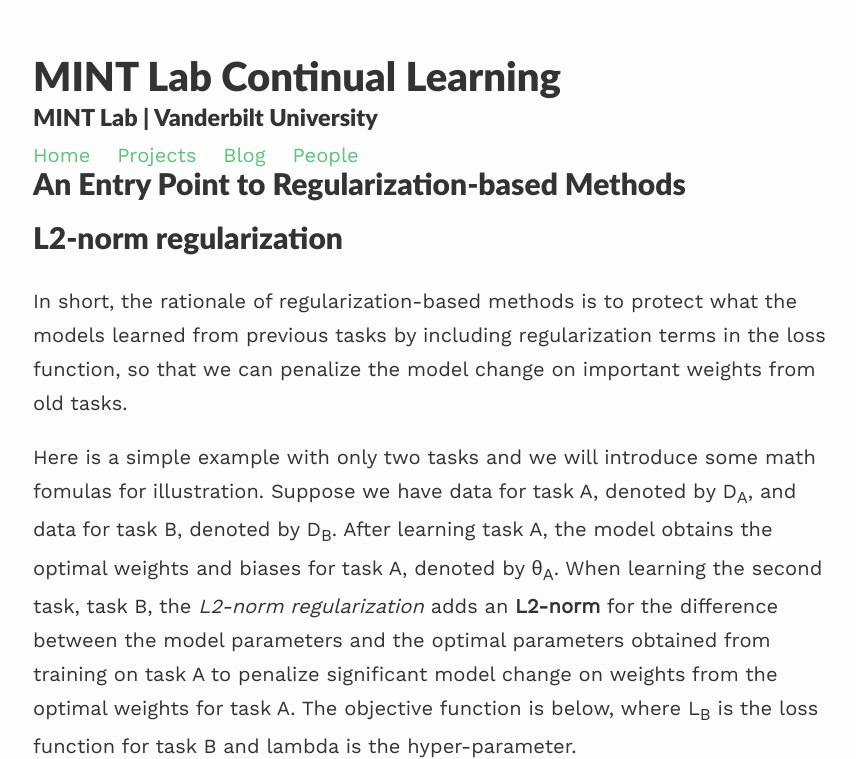
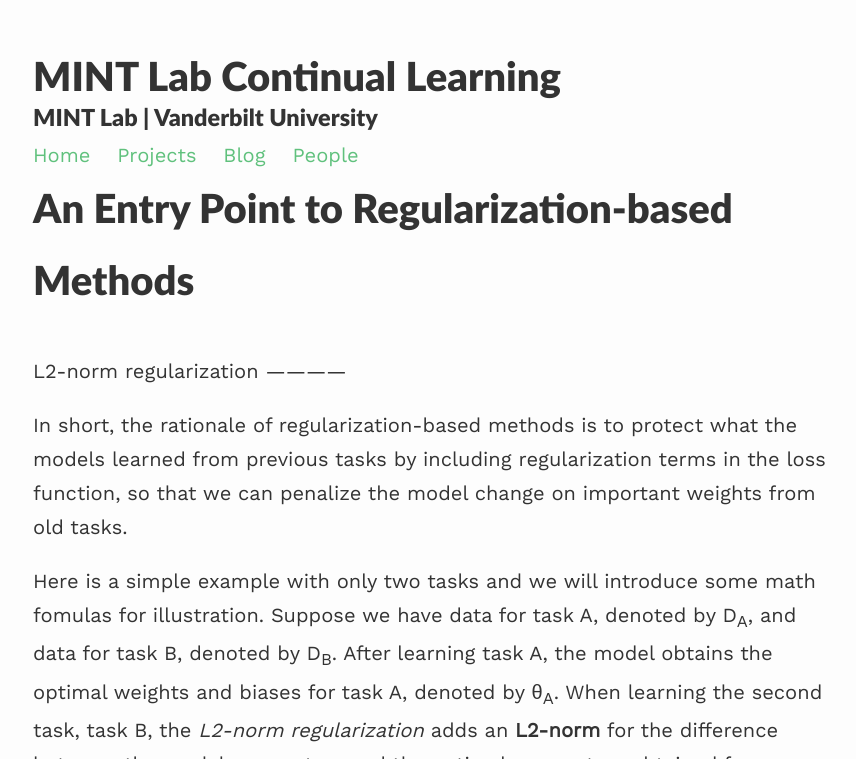
Before and after one commit to zxllxz2/continual_learning, a Jekyll site: the page built from docs/_projects/2_project.md, in a window 1280 px wide and 900 px high, cut to the strip 0-759 px from the top of the window. Shown: the whole strip, without its empty margins (207-1063 px from the left). Built offline with Jekyll 4.4.1, drawn with Linux system fonts in a browser that asks for light colours; nearby versions of some CDN libraries; part of the change alters nothing that is shown.

```diff
--- a/docs/_projects/2_project.md
+++ b/docs/_projects/2_project.md
@@ -2,12 +2,10 @@
 layout: post
 title:  "Start from Naive Regularization"
 description: L2-norm Regularization
+bigtop: An Entry Point to Regularization-based Methods
 ---
 
-
-An Entry Point to Regularization-based Methods
-============
-
+<br>
 L2-norm regularization
 ------------
 
```
